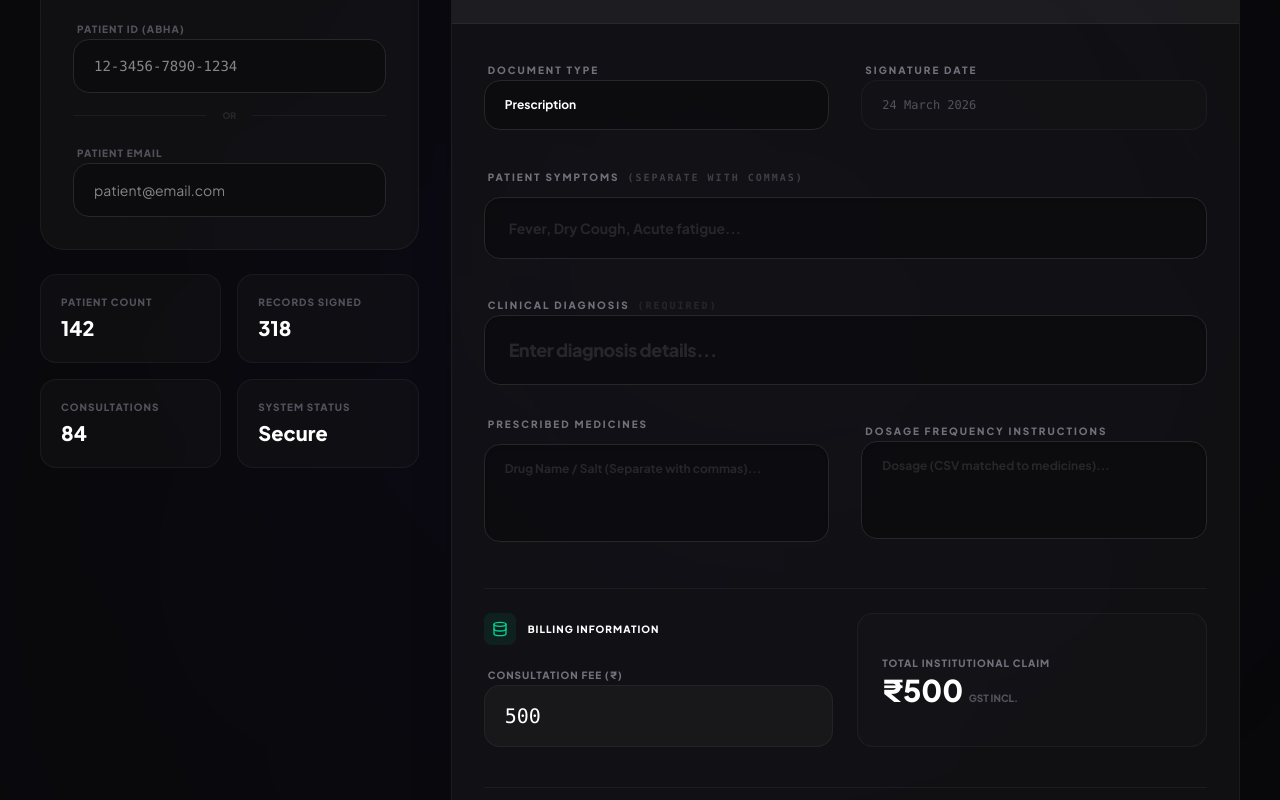
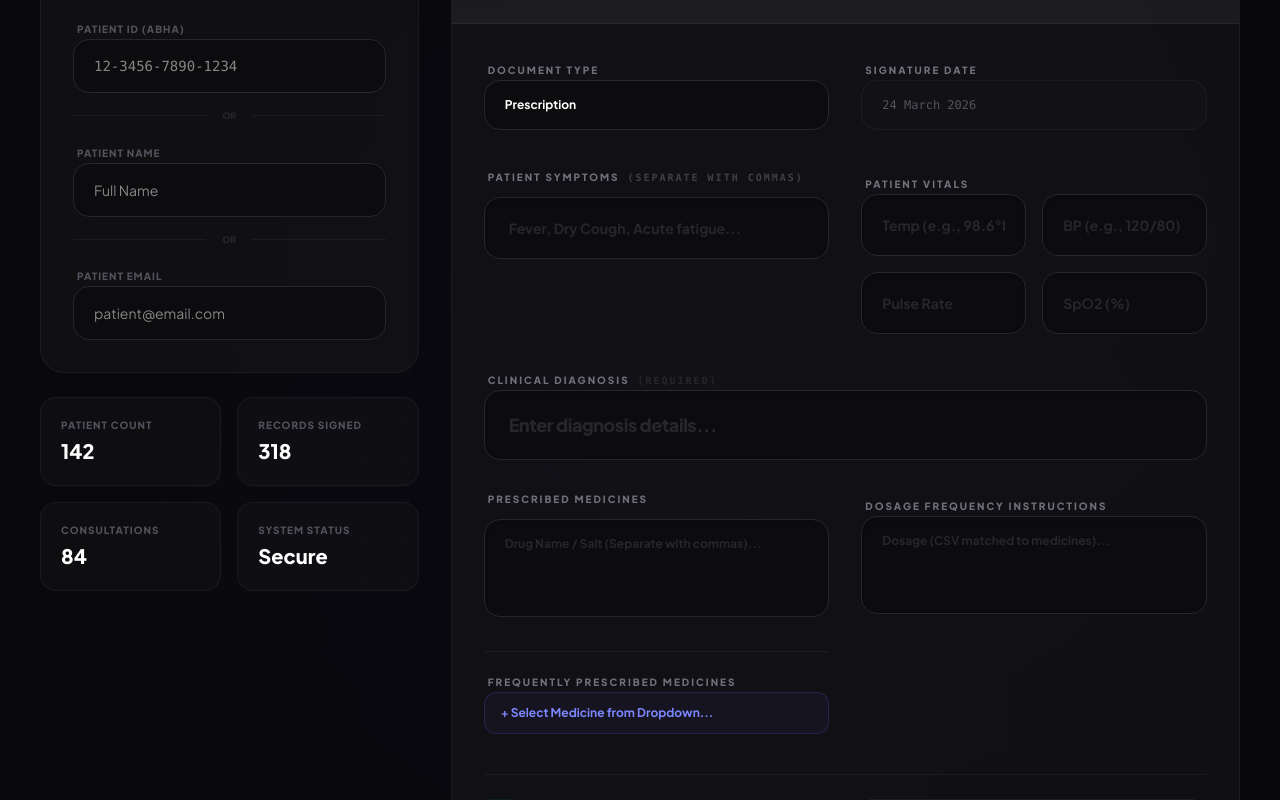
Before and after one commit to hemannayak/ayushalert, a Next.js app: page /emr in a window 1280 px wide. Shown: the part 260-1060 px from the top of the page. Built offline with nearby package versions, Linux system fonts and the light colour scheme; sample sign-in values are in the browser's storage.

Commit message:
feat: Add patient vitals, medicine dropdown, and hospital logo to EMR portal

```diff
--- a/app/api/hospital/ingest/route.js
+++ b/app/api/hospital/ingest/route.js
@@ -53,6 +53,10 @@ export async function POST(req) {
         dosage:    rec.dosage    || [],
         symptoms:  rec.symptoms  || [],
         diagnosis: rec.diagnosis || [],
+        temp:      rec.temp      || null,
+        bp:        rec.bp        || null,
+        pulse:     rec.pulse     || null,
+        spo2:      rec.spo2      || null,
         doctor:    rec.doctor    || hospital.name,
         date:      rec.date      || new Date().toISOString().split('T')[0],
       };
--- a/app/emr/page.tsx
+++ b/app/emr/page.tsx
@@ -11,7 +11,7 @@ interface Medicine { name: string; dosage: string; instructions: string; }
 
 // ── A4 PREVIEW MODAL ────────────────────────────────────────────────────────
 function A4Preview({
-  open, onClose, onPrint, patientId, patientEmail, doctorName, hospitalName, docType, symptoms, diagnosis, medicines, dosage, logoUrl
+  open, onClose, onPrint, patientId, patientEmail, patientName, doctorName, hospitalName, docType, symptoms, diagnosis, medicines, dosage, logoUrl, temp, bp, pulse, spo2
 }: any) {
   if (!open) return null;
   const parseCSV = (s: string) => s.split(',').map(x=>x.trim()).filter(Boolean);
@@ -50,8 +50,8 @@ function A4Preview({
 
             <div className="grid grid-cols-3 gap-6 bg-zinc-50 border border-zinc-100 p-6 rounded-xl mb-10">
                <div className="space-y-1">
-                  <p className="text-[9px] font-black text-zinc-400 uppercase tracking-widest">Patient ID</p>
-                  <p className="text-xs font-black font-mono">{patientId || '—'}</p>
+                  <p className="text-[9px] font-black text-zinc-400 uppercase tracking-widest">Patient Name & ID</p>
+                  <p className="text-xs font-black font-mono">{patientName || '—'} <span className="text-zinc-500 font-normal">({patientId || '—'})</span></p>
                </div>
                <div className="space-y-1">
                   <p className="text-[9px] font-black text-zinc-400 uppercase tracking-widest">Identity email</p>
@@ -68,8 +68,14 @@ function A4Preview({
                   <div className="flex items-center gap-4"><div className="flex-1 h-px bg-zinc-100" /><p className="text-[10px] font-black text-zinc-400 uppercase tracking-widest">Clinical Observations</p><div className="flex-1 h-px bg-zinc-100" /></div>
                   <div className="grid grid-cols-2 gap-8">
                      <div className="space-y-2">
-                        <p className="text-[9px] font-black text-zinc-400 uppercase tracking-widest">Presenting Symptoms</p>
-                        <div className="flex flex-wrap gap-2">{parseCSV(symptoms).map((s,i)=><span key={i} className="px-3 py-1 rounded-full bg-indigo-50 border border-indigo-100 text-[11px] font-bold text-indigo-600">{s}</span>)}</div>
+                        <p className="text-[9px] font-black text-zinc-400 uppercase tracking-widest">Presenting Symptoms & Vitals</p>
+                        <div className="flex flex-wrap gap-2">
+                           {temp && <span className="px-3 py-1 rounded-full bg-rose-50 border border-rose-100 text-[11px] font-bold text-rose-600">Temp: {temp}</span>}
+                           {bp && <span className="px-3 py-1 rounded-full bg-rose-50 border border-rose-100 text-[11px] font-bold text-rose-600">BP: {bp}</span>}
+                           {pulse && <span className="px-3 py-1 rounded-full bg-rose-50 border border-rose-100 text-[11px] font-bold text-rose-600">Pulse: {pulse}</span>}
+                           {spo2 && <span className="px-3 py-1 rounded-full bg-rose-50 border border-rose-100 text-[11px] font-bold text-rose-600">SpO2: {spo2}</span>}
+                           {parseCSV(symptoms).map((s,i)=><span key={i} className="px-3 py-1 rounded-full bg-indigo-50 border border-indigo-100 text-[11px] font-bold text-indigo-600">{s}</span>)}
+                        </div>
                      </div>
                      <div className="space-y-2">
                         <p className="text-[9px] font-black text-zinc-400 uppercase tracking-widest">Primary Diagnosis</p>
@@ -114,6 +120,7 @@ export default function EMRDashboard() {
   const router = useRouter();
   const [patientId, setPatientId] = useState('');
   const [patientEmail, setPatientEmail] = useState('');
+  const [patientName, setPatientName] = useState('');
   const [doctorName, setDoctorName] = useState('Dr. Smith (Attending)');
   const [hospitalName, setHospitalName] = useState('Apollo Hospital');
   const [docType, setDocType] = useState('Prescription');
@@ -121,6 +128,10 @@ export default function EMRDashboard() {
   const [symptoms, setSymptoms] = useState('');
   const [medicines, setMedicines] = useState('');
   const [dosage, setDosage] = useState('');
+  const [temp, setTemp] = useState('');
+  const [bp, setBp] = useState('');
+  const [pulse, setPulse] = useState('');
+  const [spo2, setSpo2] = useState('');
   const [billingAmount, setBillingAmount] = useState('500');
   const [showPreview, setShowPreview] = useState(false);
   const [logoUrl, setLogoUrl] = useState('');
@@ -131,6 +142,8 @@ export default function EMRDashboard() {
 
   const [drawerOpen, setDrawerOpen] = useState(false);
 
+  const FREQUENT_MEDS = ['Paracetamol 500mg', 'Amoxicillin 500mg', 'Cetirizine 10mg', 'Pantoprazole 40mg', 'Azithromycin 500mg', 'Metformin 500mg'];
+
   useEffect(() => {
     const hospitalToken = sessionStorage.getItem('portal_api_key');
     const doctorToken = localStorage.getItem('doctor_token');
@@ -138,6 +151,9 @@ export default function EMRDashboard() {
     // Auto-Sync Logged-in Hospital Identity
     const storedHospName = sessionStorage.getItem('hospital_name') || localStorage.getItem('hospital_name');
     if (storedHospName) setHospitalName(storedHospName);
+
+    const storedLogo = sessionStorage.getItem('hospital_logo_url') || localStorage.getItem('hospital_logo_url');
+    if (storedLogo) setLogoUrl(storedLogo);
 
     if (!hospitalToken && !doctorToken) {
       router.push('/emr/login');
@@ -156,7 +172,7 @@ export default function EMRDashboard() {
 
   const handleSubmit = async (e: any) => {
     e.preventDefault();
-    if (!patientId && !patientEmail) { setError('Patient identifier required.'); return; }
+    if (!patientId && !patientEmail && !patientName) { setError('Patient identifier or name required.'); return; }
     if (!diagnosis && !symptoms && !medicines) { setError('Clinical parameters required.'); return; }
     setLoading(true); setError(''); setSuccess('');
     try {
@@ -167,10 +183,15 @@ export default function EMRDashboard() {
         body: JSON.stringify({
           abha_id: patientId,
           patient_email: patientEmail,
+          patient_name: patientName,
           billing_amount: parseFloat(billingAmount) || 0,
           records: [{
             diagnosis: diagnosis.split(','),
             symptoms: symptoms.split(','),
+            temp,
+            bp,
+            pulse,
+            spo2,
             medicines: medicines.split(','),
             dosage: dosage.split(','),
             doctor: `${doctorName} — ${hospitalName}`,
@@ -180,7 +201,7 @@ export default function EMRDashboard() {
       });
       if (!res.ok) throw new Error('Ingestion failed');
       setSuccess('Record Saved Successfully');
-      setDiagnosis(''); setSymptoms(''); setMedicines(''); setDosage('');
+      setDiagnosis(''); setSymptoms(''); setMedicines(''); setDosage(''); setTemp(''); setBp(''); setPulse(''); setSpo2('');
     } catch (err: any) { setError(err.message); }
     finally { setLoading(false); }
   };
@@ -196,7 +217,7 @@ export default function EMRDashboard() {
         <div className="absolute inset-0" style={{ backgroundImage: 'radial-gradient(circle at 2px 2px, rgba(255,255,255,0.02) 1px, transparent 0)', backgroundSize: '40px 40px' }} />
       </div>
 
-      <A4Preview open={showPreview} onClose={()=>setShowPreview(false)} onPrint={()=>window.print()} patientId={patientId} patientEmail={patientEmail} doctorName={doctorName} hospitalName={hospitalName} docType={docType} symptoms={symptoms} diagnosis={diagnosis} medicines={medicines} dosage={dosage} logoUrl={logoUrl} />
+      <A4Preview open={showPreview} onClose={()=>setShowPreview(false)} onPrint={()=>window.print()} patientId={patientId} patientEmail={patientEmail} patientName={patientName} doctorName={doctorName} hospitalName={hospitalName} docType={docType} symptoms={symptoms} diagnosis={diagnosis} medicines={medicines} dosage={dosage} logoUrl={logoUrl} temp={temp} bp={bp} pulse={pulse} spo2={spo2} />
 
       {/* PHASE 2: INTELLIGENCE DRAWER (SIDEBAR) */}
       <AnimatePresence>
@@ -291,6 +312,8 @@ export default function EMRDashboard() {
                <div className="space-y-4">
                   <div className="space-y-2"><label className="text-[10px] font-black text-zinc-600 uppercase tracking-widest px-1">Patient ID (ABHA)</label><input type="text" value={patientId} onChange={e=>setPatientId(e.target.value)} placeholder="12-3456-7890-1234" className="w-full bg-zinc-950/50 border border-zinc-800 rounded-2xl px-5 py-4 text-white font-mono text-sm outline-none focus:ring-2 focus:ring-indigo-500/40 transition" /></div>
                   <div className="flex items-center gap-4"><div className="flex-1 h-px bg-white/5" /><span className="text-[9px] font-black text-zinc-800 uppercase">Or</span><div className="flex-1 h-px bg-white/5" /></div>
+                  <div className="space-y-2"><label className="text-[10px] font-black text-zinc-600 uppercase tracking-widest px-1">Patient Name</label><input type="text" value={patientName} onChange={e=>setPatientName(e.target.value)} placeholder="Full Name" className="w-full bg-zinc-950/50 border border-zinc-800 rounded-2xl px-5 py-4 text-white text-sm outline-none focus:ring-2 focus:ring-indigo-500/40 transition" /></div>
+                  <div className="flex items-center gap-4"><div className="flex-1 h-px bg-white/5" /><span className="text-[9px] font-black text-zinc-800 uppercase">Or</span><div className="flex-1 h-px bg-white/5" /></div>
                   <div className="space-y-2"><label className="text-[10px] font-black text-zinc-600 uppercase tracking-widest px-1">Patient Email</label><input type="email" value={patientEmail} onChange={e=>setPatientEmail(e.target.value)} placeholder="patient@email.com" className="w-full bg-zinc-950/50 border border-zinc-800 rounded-2xl px-5 py-4 text-white text-sm outline-none focus:ring-2 focus:ring-indigo-500/40 transition" /></div>
                </div>
             </div>
@@ -316,7 +339,7 @@ export default function EMRDashboard() {
                <div className="bg-white/5 p-8 border-b border-white/5 flex items-center justify-between">
                   <div className="flex items-center gap-3">
                      <div className="w-10 h-10 rounded-xl bg-indigo-500/10 flex items-center justify-center text-indigo-400 border border-indigo-500/20"><Stethoscope size={20} /></div>
-                     <div><h2 className="text-sm font-black text-white uppercase tracking-widest">Patient Record</h2><p className="text-[10px] text-zinc-600 font-mono uppercase tracking-[0.2em]">Verified Secure Session</p></div>
+                     <div><h2 className="text-sm font-black text-white uppercase tracking-widest">Write Prescription</h2><p className="text-[10px] text-zinc-600 font-mono uppercase tracking-[0.2em]">Verified Secure Session</p></div>
                   </div>
                   <div className="flex items-center gap-4 text-right hidden sm:flex">
                      <div className="space-y-0.5"><p className="text-[8px] font-black text-zinc-600 uppercase tracking-widest">Doctor Name</p><input value={doctorName} onChange={e=>setDoctorName(e.target.value)} className="bg-transparent text-[11px] font-black text-zinc-300 text-right uppercase border-none focus:ring-0 w-36 outline-none" /></div>
@@ -343,12 +366,23 @@ export default function EMRDashboard() {
                   </div>
 
                   <div className="space-y-8">
+                     <div className="grid md:grid-cols-2 gap-8">
                         <div className="space-y-3">
                            <label className="text-[10px] font-black text-zinc-500 uppercase tracking-[0.2em] px-1 flex items-center justify-between">
                               <span>Patient Symptoms <span className="font-mono text-zinc-700 font-bold ml-1">(Separate with commas)</span></span>
                               {symptoms.toLowerCase().includes('fever') && <span className="text-[8px] tracking-widest text-rose-400 bg-rose-500/10 px-2 py-0.5 rounded-full flex items-center gap-1 animate-pulse"><AlertCircle size={10}/> Outbreak Risk Detected</span>}
                            </label>
                            <input value={symptoms} onChange={e=>setSymptoms(e.target.value)} placeholder="Fever, Dry Cough, Acute fatigue..." className="w-full bg-zinc-950/50 border border-zinc-800 rounded-2xl px-6 py-5 text-sm font-bold text-white placeholder-zinc-800 outline-none focus:ring-2 focus:ring-indigo-500/30 transition shadow-inner" />
+                        </div>
+                        <div className="space-y-3">
+                           <label className="text-[10px] font-black text-zinc-500 uppercase tracking-[0.2em] px-1">Patient Vitals</label>
+                           <div className="grid grid-cols-2 gap-4">
+                              <input value={temp} onChange={e=>setTemp(e.target.value)} placeholder="Temp (e.g., 98.6°F)" className="w-full bg-zinc-950/50 border border-zinc-800 rounded-2xl px-5 py-5 text-sm font-bold text-white placeholder-zinc-800 outline-none focus:ring-2 focus:ring-indigo-500/30 transition shadow-inner" />
+                              <input value={bp} onChange={e=>setBp(e.target.value)} placeholder="BP (e.g., 120/80)" className="w-full bg-zinc-950/50 border border-zinc-800 rounded-2xl px-5 py-5 text-sm font-bold text-white placeholder-zinc-800 outline-none focus:ring-2 focus:ring-indigo-500/30 transition shadow-inner" />
+                              <input value={pulse} onChange={e=>setPulse(e.target.value)} placeholder="Pulse Rate" className="w-full bg-zinc-950/50 border border-zinc-800 rounded-2xl px-5 py-5 text-sm font-bold text-white placeholder-zinc-800 outline-none focus:ring-2 focus:ring-indigo-500/30 transition shadow-inner" />
+                              <input value={spo2} onChange={e=>setSpo2(e.target.value)} placeholder="SpO2 (%)" className="w-full bg-zinc-950/50 border border-zinc-800 rounded-2xl px-5 py-5 text-sm font-bold text-white placeholder-zinc-800 outline-none focus:ring-2 focus:ring-indigo-500/30 transition shadow-inner" />
+                           </div>
+                        </div>
                      </div>
                      <div className="space-y-3">
                         <label className="text-[10px] font-black text-zinc-500 uppercase tracking-[0.2em] px-1">Clinical Diagnosis <span className="font-mono text-zinc-800 font-bold ml-1">(REQUIRED)</span></label>
@@ -361,6 +395,24 @@ export default function EMRDashboard() {
                               {medicines.length > 2 && <span className="text-[8px] tracking-widest text-emerald-400 bg-emerald-500/10 px-2 py-0.5 rounded-full flex items-center gap-1"><Shield size={10}/> Network Sync Active</span>}
                            </label>
                            <textarea value={medicines} onChange={e=>setMedicines(e.target.value)} placeholder="Drug Name / Salt (Separate with commas)..." rows={4} className="w-full bg-zinc-950/50 border border-zinc-800 rounded-2xl px-5 py-4 text-xs font-bold text-zinc-300 placeholder-zinc-800 outline-none resize-none focus:border-indigo-500/30 transition shadow-inner" />
+
+                           <div className="space-y-2 mt-4 pt-4 border-t border-white/5">
+                              <label className="text-[10px] font-black text-zinc-500 uppercase tracking-[0.2em] px-1">Frequently Prescribed Medicines</label>
+                              <select
+                                 onChange={e => {
+                                    if(e.target.value) {
+                                       setMedicines(prev => prev ? `${prev}, ${e.target.value}` : e.target.value);
+                                       e.target.value = "";
+                                    }
+                                 }}
+                                 className="w-full bg-indigo-500/5 hover:bg-indigo-500/10 border border-indigo-500/20 rounded-xl px-4 py-3 text-xs font-bold text-indigo-400 outline-none transition cursor-pointer appearance-none"
+                              >
+                                 <option value="">+ Select Medicine from Dropdown...</option>
+                                 {FREQUENT_MEDS.map(med => (
+                                    <option key={med} value={med}>{med}</option>
+                                 ))}
+                              </select>
+                           </div>
                         </div>
                         <div className="space-y-3"><label className="text-[10px] font-black text-zinc-500 uppercase tracking-[0.2em] px-1">Dosage Frequency Instructions</label><textarea value={dosage} onChange={e=>setDosage(e.target.value)} placeholder="Dosage (CSV matched to medicines)..." rows={4} className="w-full bg-zinc-950/50 border border-zinc-800 rounded-2xl px-5 py-4 text-xs font-bold text-zinc-300 placeholder-zinc-800 outline-none resize-none focus:border-indigo-500/30 transition shadow-inner" /></div>
                      </div>
```
Lines whose indentation alone changed are shown as unchanged.
